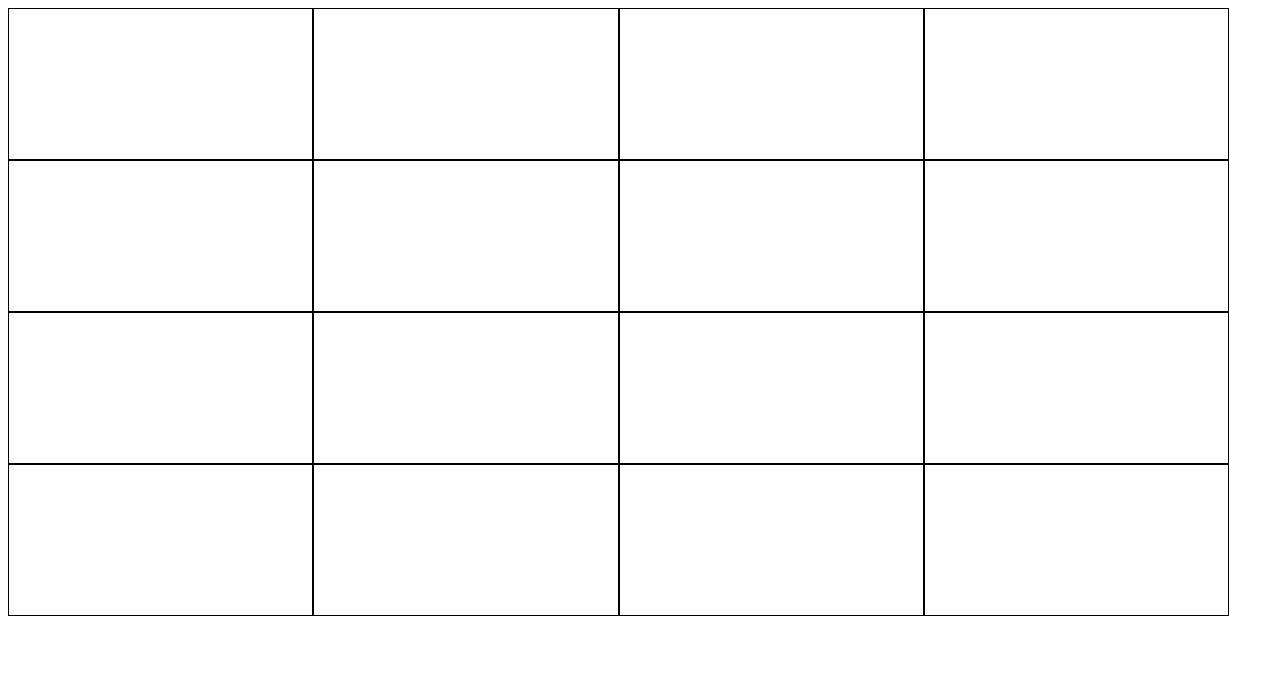
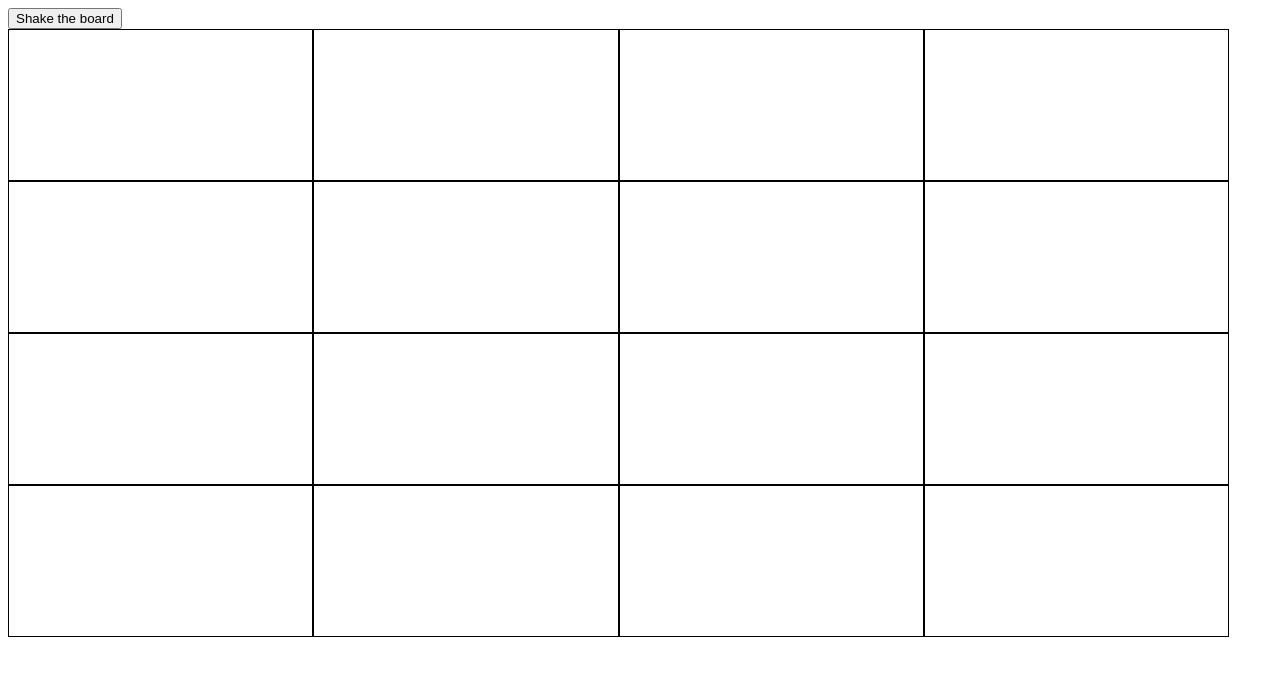
Before and after one commit to ostapsivko/etch-a-sketch, a plain HTML site: page index.html in a window 1280 px wide. Drawn offline with Linux system fonts and the light colour scheme.

Commit message:
Add board shaking

```diff
--- a/index.html
+++ b/index.html
@@ -7,6 +7,9 @@
     <link rel="stylesheet" href="./style.css"></link>
 </head>
 <body>
+    <div>
+        <button class="shaker">Shake the board</button>
+    </div>
     <div class="container"></div>
     <script src="./script.js"></script>
 </body>
--- a/script.js
+++ b/script.js
@@ -1,11 +1,38 @@
-let divs = new Array(16);
 let container = document.querySelector(".container");
+let grid = createGrid(4);
+grid.forEach(element => {
+    container.appendChild(element);
+});
 
-for(i = 0; i < 16; i++) {
-    let div = document.createElement("div");
-    div.addEventListener("mouseover", () => {
-        div.style.backgroundColor = "black";
+let shaker = document.querySelector(".shaker");
+shaker.addEventListener("click", () => {
+    let sizeInput = prompt("Please enter grid size up to 100", 10);
+    let size = Number(sizeInput)
+    if(size > 100) {
+        size = 100;
+    }
+
+    if(size < 0) {
+        size = 1;
+    }
+
+    let newGrid = createGrid(size);
+    container.replaceChildren();
+    newGrid.forEach(element => {
+        container.appendChild(element);
     });
-    divs[i] = div;
-    container.appendChild(div);
+});
+
+function createGrid(size) {
+    let divs = new Array(size);
+
+    for(i = 0; i < size*size; i++) {
+        let div = document.createElement("div");
+        div.addEventListener("mouseover", () => {
+            div.style.backgroundColor = "black";
+        });
+        divs[i] = div;
+    }
+
+    return divs;
 }
```
